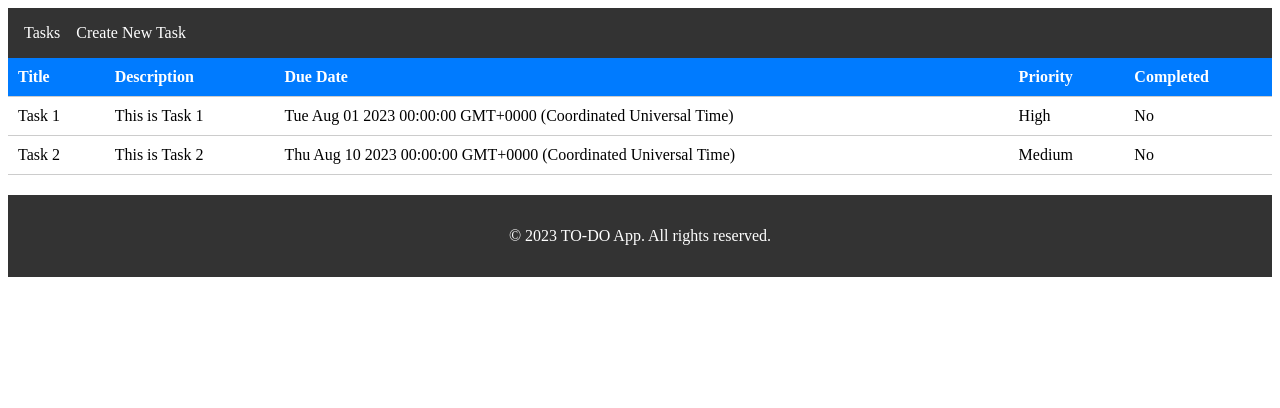
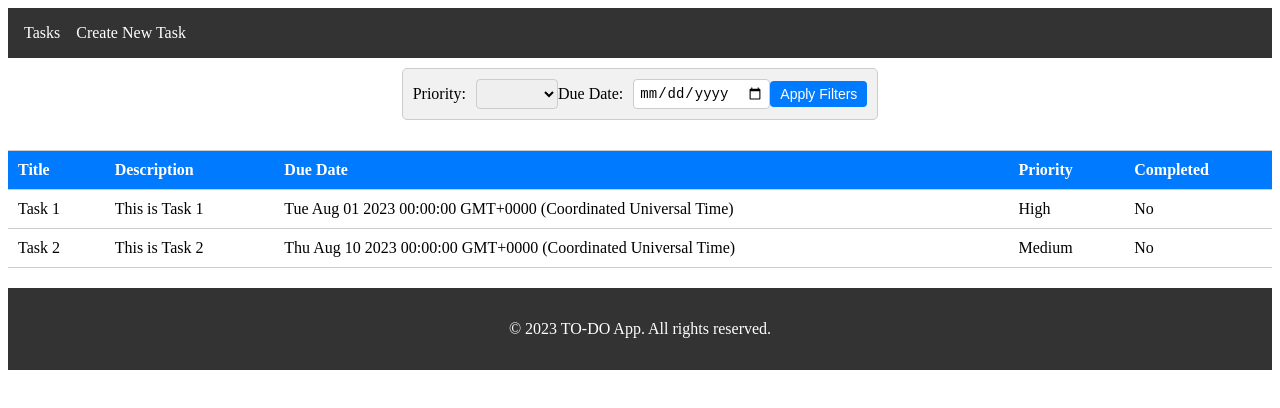
Before and after one commit to InnovationForge/AngularSandbox, an Angular app in the folder multi-module-todo-list-app/: page /tasks in a window 1280 px wide. Shown: the top 408 px of the page. Built offline with nearby package versions, Linux system fonts and the light colour scheme.

Commit message:
task filter component added

```diff
--- a/multi-module-todo-list-app/src/app/services/tasks.service.ts
+++ b/multi-module-todo-list-app/src/app/services/tasks.service.ts
@@ -59,4 +59,13 @@ export class TasksService {
       this.tasks.splice(index, 1);
     }
   }
+
+  // Method to get filtered tasks based on priority and dueDate
+  getFilteredTasks(priority: string | null, dueDate: string | null): Task[] {
+    return this.tasks.filter((task) => {
+      const hasPriority = priority === 'All' || task.priority === priority;
+      const hasDueDate = dueDate === null || (task.dueDate && dueDate === task.dueDate.toISOString().substr(0, 10));
+      return hasPriority && hasDueDate;
+    });
+  }
 }
--- a/multi-module-todo-list-app/src/app/task/task-filter/task-filter.component.css
+++ b/multi-module-todo-list-app/src/app/task/task-filter/task-filter.component.css
@@ -1 +1,60 @@
 /* Add styles for the task filter here */
+/* Example CSS for TaskFilterComponent */
+
+/* Apply similar table-like styles as the TaskListComponent */
+div.filter-container {
+  display: flex;
+  justify-content: space-between;
+  align-items: center;
+  padding: 10px;
+  background-color: #f1f1f1;
+  border: 1px solid #ccc;
+  border-radius: 5px;
+  margin-bottom: 20px;
+}
+
+/* Style the label and select elements */
+label {
+  margin-right: 10px;
+}
+
+select {
+  padding: 5px;
+  border: 1px solid #ccc;
+  border-radius: 4px;
+  font-size: 14px;
+}
+
+/* Style the input element */
+input[type='date'] {
+  padding: 5px;
+  border: 1px solid #ccc;
+  border-radius: 4px;
+  font-size: 14px;
+  /* Adjust date input appearance for some browsers */
+  appearance: textfield;
+  -webkit-appearance: textfield;
+  -moz-appearance: textfield;
+}
+
+/* Style the button */
+button {
+  padding: 5px 10px;
+  background-color: #007bff;
+  color: #fff;
+  border: none;
+  border-radius: 4px;
+  cursor: pointer;
+  font-size: 14px;
+}
+
+button:hover {
+  background-color: #0056b3;
+}
+
+/* Optional: Adjust the container's width and center it horizontally */
+:host {
+  display: flex;
+  justify-content: center;
+  width: 100%;
+}
--- a/multi-module-todo-list-app/src/app/task/task-filter/task-filter.component.html
+++ b/multi-module-todo-list-app/src/app/task/task-filter/task-filter.component.html
@@ -1 +1,13 @@
 <!-- Add the filter options here, e.g., priority, due date, category, etc. -->
+<div class="filter-container">
+  <label for="priority">Priority:</label>
+  <select id="priority" name="priority" [(ngModel)]="selectedPriority">
+    <option value="">All</option>
+    <option *ngFor="let priority of priorities" [value]="priority">{{ priority }}</option>
+  </select>
+
+  <label for="dueDate">Due Date:</label>
+  <input type="date" id="dueDate" name="dueDate" [(ngModel)]="selectedDueDate">
+
+  <button (click)="applyFilters()">Apply Filters</button>
+</div>
--- a/multi-module-todo-list-app/src/app/task/task-filter/task-filter.component.ts
+++ b/multi-module-todo-list-app/src/app/task/task-filter/task-filter.component.ts
@@ -1,4 +1,4 @@
-import { Component } from '@angular/core';
+import { Component, Output, EventEmitter } from '@angular/core';
 
 @Component({
   selector: 'app-task-filter',
@@ -6,5 +6,17 @@ import { Component } from '@angular/core';
   styleUrls: ['./task-filter.component.css'],
 })
 export class TaskFilterComponent {
-  // Add task filter logic and properties here.
+  selectedPriority: string | null = null;
+  selectedDueDate: string | null = null;
+
+  @Output() filterApplied = new EventEmitter<{ priority: string | null; dueDate: string | null }>();
+
+  priorities: string[] = ['All', 'Low', 'Medium', 'High'];
+
+  applyFilters() {
+    this.filterApplied.emit({
+      priority: this.selectedPriority,
+      dueDate: this.selectedDueDate,
+    });
+  }
 }
--- a/multi-module-todo-list-app/src/app/task/task-list/task-list.component.html
+++ b/multi-module-todo-list-app/src/app/task/task-list/task-list.component.html
@@ -1,8 +1,14 @@
 <!-- Add your task list display here, e.g., a list of tasks -->
 
+<!-- TaskFilterComponent for filtering tasks -->
 
+
+<!-- TaskListComponent showing the filtered tasks -->
 <table>
   <thead>
+  <tr>
+    <td colspan="5"><app-task-filter (filterApplied)="onFilterApplied($event)"></app-task-filter></td>
+  </tr>
   <tr>
     <th>Title</th>
     <th>Description</th>
--- a/multi-module-todo-list-app/src/app/task/task-list/task-list.component.ts
+++ b/multi-module-todo-list-app/src/app/task/task-list/task-list.component.ts
@@ -20,4 +20,11 @@ export class TaskListComponent implements OnInit {
   showTaskDetails(taskId: number) {
     this.router.navigate(['/tasks', taskId]); // Navigate to the task details page with the task ID as a parameter
   }
+
+  onFilterApplied(filter: { priority: string | null; dueDate: string | null }) {
+    const { priority, dueDate } = filter;
+
+    // Get the filtered tasks from the service based on selected filters
+    this.tasks = this.tasksService.getFilteredTasks(priority, dueDate);
+  }
 }
```
